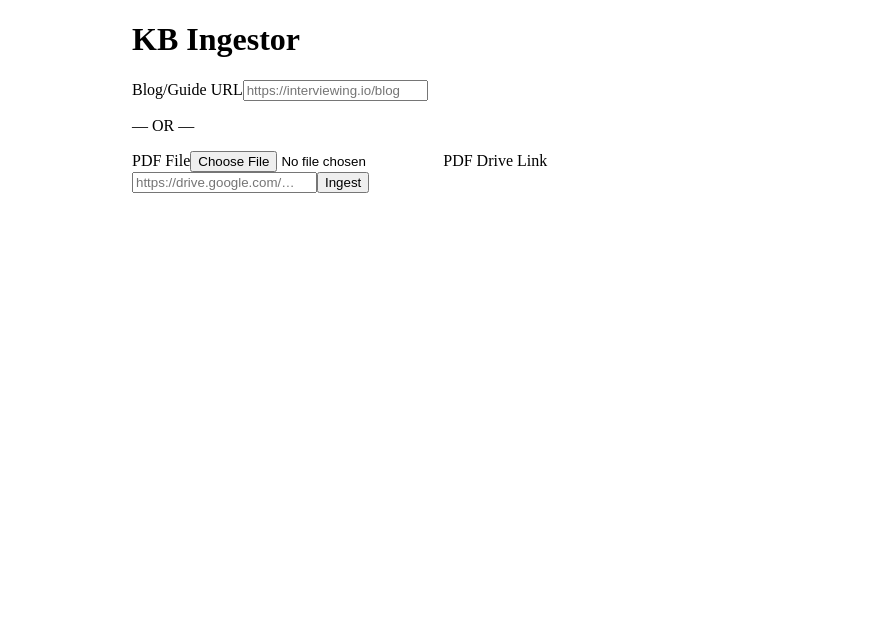
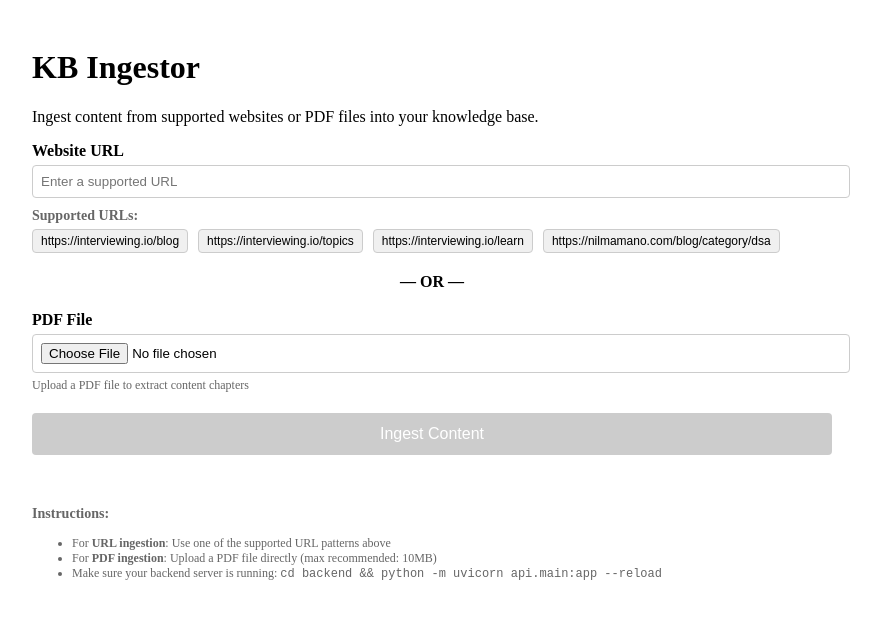
Before and after one commit to huyisme-005/aline-kb-ingestor, a Next.js app in the folder frontend/: page / in a window 1280 px wide. Shown: the top 618 px of the page, without its empty margins (208-1089 px from the left). Built offline with nearby package versions, Linux system fonts and the light colour scheme; no server answers.

Commit message:
2. Frontend Component (IngestForm.tsx):
Added visual list of supported URLs with clickable examples
Better form validation and user feedback
Improved loading states and error display
Clearer instructions for users
Better styling and layout

```diff
--- a/frontend/src/components/IngestForm.tsx
+++ b/frontend/src/components/IngestForm.tsx
@@ -19,6 +19,17 @@ export default function IngestForm() {
   const [link, setLink] = useState("");
   const [message, setMessage] = useState("");
   const [isLocalhost, setIsLocalhost] = useState(false);
+  const [isLoading, setIsLoading] = useState(false);
+
+  /**
+   * Supported URL patterns for easy reference
+   */
+  const supportedUrls = [
+    "https://interviewing.io/blog",
+    "https://interviewing.io/topics",
+    "https://interviewing.io/learn",
+    "https://nilmamano.com/blog/category/dsa"
+  ];
 
   /**
    * Check if running on localhost
@@ -40,64 +51,206 @@ export default function IngestForm() {
    */
   const handleSubmit = async (e: FormEvent) => {
     e.preventDefault();
-    setMessage("Submitting…");
+    setIsLoading(true);
+    setMessage("Processing...");
+
+    try {
       let res;
-    if (url) {
-      res = await ingestUrl(teamId, url);
+      if (url.trim()) {
+        console.log('Submitting URL:', url);
+        res = await ingestUrl(teamId, url.trim());
+      } else if (file) {
+        console.log('Submitting PDF file:', file.name);
+        res = await ingestPdf(teamId, file, link.trim() || undefined);
       } else {
-      res = await ingestPdf(teamId, file || undefined, link);
+        setMessage("Please provide either a URL or upload a PDF file.");
+        setIsLoading(false);
+        return;
       }
-    setMessage(JSON.stringify(res, null, 2));
+
+      // Format the response for better readability
+      if (res.error) {
+        setMessage(`❌ Error: ${res.error}${res.details ? `\n\nDetails: ${res.details}` : ''}`);
+      } else if (res.items && Array.isArray(res.items)) {
+        setMessage(`✅ Success! Ingested ${res.items.length} items for team: ${res.team_id}\n\n${JSON.stringify(res, null, 2)}`);
+      } else {
+        setMessage(`✅ Response:\n${JSON.stringify(res, null, 2)}`);
+      }
+    } catch (error) {
+      console.error('Form submission error:', error);
+      setMessage(`❌ Unexpected error: ${error instanceof Error ? error.message : 'Unknown error'}`);
+    } finally {
+      setIsLoading(false);
+    }
+  };
+
+  /**
+   * Handle URL input changes and provide feedback
+   */
+  const handleUrlChange = (e: ChangeEvent<HTMLInputElement>) => {
+    const newUrl = e.target.value;
+    setUrl(newUrl);
+
+    // Clear file when URL is entered
+    if (newUrl.trim() && file) {
+      setFile(null);
+    }
+  };
+
+  /**
+   * Handle file input changes
+   */
+  const handleFileChange = (e: ChangeEvent<HTMLInputElement>) => {
+    const selectedFile = e.target.files?.[0] ?? null;
+    setFile(selectedFile);
+
+    // Clear URL when file is selected
+    if (selectedFile && url.trim()) {
+      setUrl("");
+    }
+  };
+
+  /**
+   * Set example URL
+   */
+  const setExampleUrl = (exampleUrl: string) => {
+    setUrl(exampleUrl);
+    setFile(null);
+    setLink("");
   };
 
   return (
-    <form onSubmit={handleSubmit} style={{ maxWidth: 600, margin: "auto" }}>
+    <div style={{ maxWidth: 800, margin: "auto", padding: "20px" }}>
       <h1>KB Ingestor</h1>
+      <p>Ingest content from supported websites or PDF files into your knowledge base.</p>
 
+      <form onSubmit={handleSubmit}>
         {/* Only show Team ID input when NOT on localhost */}
         {!isLocalhost && (
-        <>
-          <label>
-            Team ID
+          <div style={{ marginBottom: "20px" }}>
+            <label style={{ display: "block", marginBottom: "5px", fontWeight: "bold" }}>
+              Team ID *
+            </label>
             <input
               value={teamId}
               onChange={(e) => setTeamId(e.target.value)}
               required
+              style={{ width: "100%", padding: "8px", border: "1px solid #ccc", borderRadius: "4px" }}
+              placeholder="Enter your team identifier"
             />
-          </label>
-          <hr />
-        </>
+          </div>
         )}
 
-      <label>
-        Blog/Guide URL
+        <div style={{ marginBottom: "20px" }}>
+          <label style={{ display: "block", marginBottom: "5px", fontWeight: "bold" }}>
+            Website URL
+          </label>
           <input
             value={url}
-          onChange={(e) => setUrl(e.target.value)}
-          placeholder="https://interviewing.io/blog"
+            onChange={handleUrlChange}
+            placeholder="Enter a supported URL"
+            style={{
+              width: "100%",
+              padding: "8px",
+              border: "1px solid #ccc",
+              borderRadius: "4px",
+              marginBottom: "10px"
+            }}
           />
+          <div style={{ fontSize: "14px", color: "#666" }}>
+            <strong>Supported URLs:</strong>
+            <div style={{ display: "flex", flexWrap: "wrap", gap: "10px", marginTop: "5px" }}>
+              {supportedUrls.map((supportedUrl, index) => (
+                <button
+                  key={index}
+                  type="button"
+                  onClick={() => setExampleUrl(supportedUrl)}
+                  style={{
+                    padding: "4px 8px",
+                    fontSize: "12px",
+                    backgroundColor: "#f0f0f0",
+                    border: "1px solid #ccc",
+                    borderRadius: "4px",
+                    cursor: "pointer",
+                    textDecoration: "none"
+                  }}
+                >
+                  {supportedUrl}
+                </button>
+              ))}
+            </div>
+          </div>
+        </div>
+
+        <div style={{ textAlign: "center", margin: "20px 0", fontSize: "16px", fontWeight: "bold" }}>
+          — OR —
+        </div>
+
+        <div style={{ marginBottom: "20px" }}>
+          <label style={{ display: "block", marginBottom: "5px", fontWeight: "bold" }}>
+            PDF File
           </label>
-      <p>— OR —</p>
-      <label>
-        PDF File
           <input
             type="file"
             accept="application/pdf"
-          onChange={(e: ChangeEvent<HTMLInputElement>) =>
-            setFile(e.target.files?.[0] ?? null)
-          }
+            onChange={handleFileChange}
+            style={{
+              width: "100%",
+              padding: "8px",
+              border: "1px solid #ccc",
+              borderRadius: "4px",
+              marginBottom: "5px"
+            }}
           />
-      </label>
-      <label>
-        PDF Drive Link
-        <input
-          value={link}
-          onChange={(e) => setLink(e.target.value)}
-          placeholder="https://drive.google.com/…"
-        />
-      </label>
-      <button type="submit">Ingest</button>
-      {message && <pre>{message}</pre>}
+          <div style={{ fontSize: "12px", color: "#666" }}>
+            Upload a PDF file to extract content chapters
+          </div>
+        </div>
+
+        <button
+          type="submit"
+          disabled={isLoading || (!url.trim() && !file)}
+          style={{
+            width: "100%",
+            padding: "12px",
+            backgroundColor: isLoading || (!url.trim() && !file) ? "#ccc" : "#007bff",
+            color: "white",
+            border: "none",
+            borderRadius: "4px",
+            fontSize: "16px",
+            cursor: isLoading || (!url.trim() && !file) ? "not-allowed" : "pointer",
+            marginBottom: "20px"
+          }}
+        >
+          {isLoading ? "Processing..." : "Ingest Content"}
+        </button>
       </form>
+
+      {message && (
+        <div style={{
+          marginTop: "20px",
+          padding: "15px",
+          backgroundColor: message.startsWith("❌") ? "#ffebee" : "#e8f5e8",
+          border: `1px solid ${message.startsWith("❌") ? "#ffcdd2" : "#c8e6c8"}`,
+          borderRadius: "4px",
+          whiteSpace: "pre-wrap",
+          fontFamily: "monospace",
+          fontSize: "14px",
+          maxHeight: "400px",
+          overflow: "auto"
+        }}>
+          {message}
+        </div>
+      )}
+
+      <div style={{ marginTop: "30px", fontSize: "12px", color: "#666" }}>
+        <h3>Instructions:</h3>
+        <ul>
+          <li>For <strong>URL ingestion</strong>: Use one of the supported URL patterns above</li>
+          <li>For <strong>PDF ingestion</strong>: Upload a PDF file directly (max recommended: 10MB)</li>
+          <li>Make sure your backend server is running: <code>cd backend && python -m uvicorn api.main:app --reload</code></li>
+        </ul>
+      </div>
+    </div>
   );
 }
```
Lines whose indentation alone changed are shown as unchanged.
